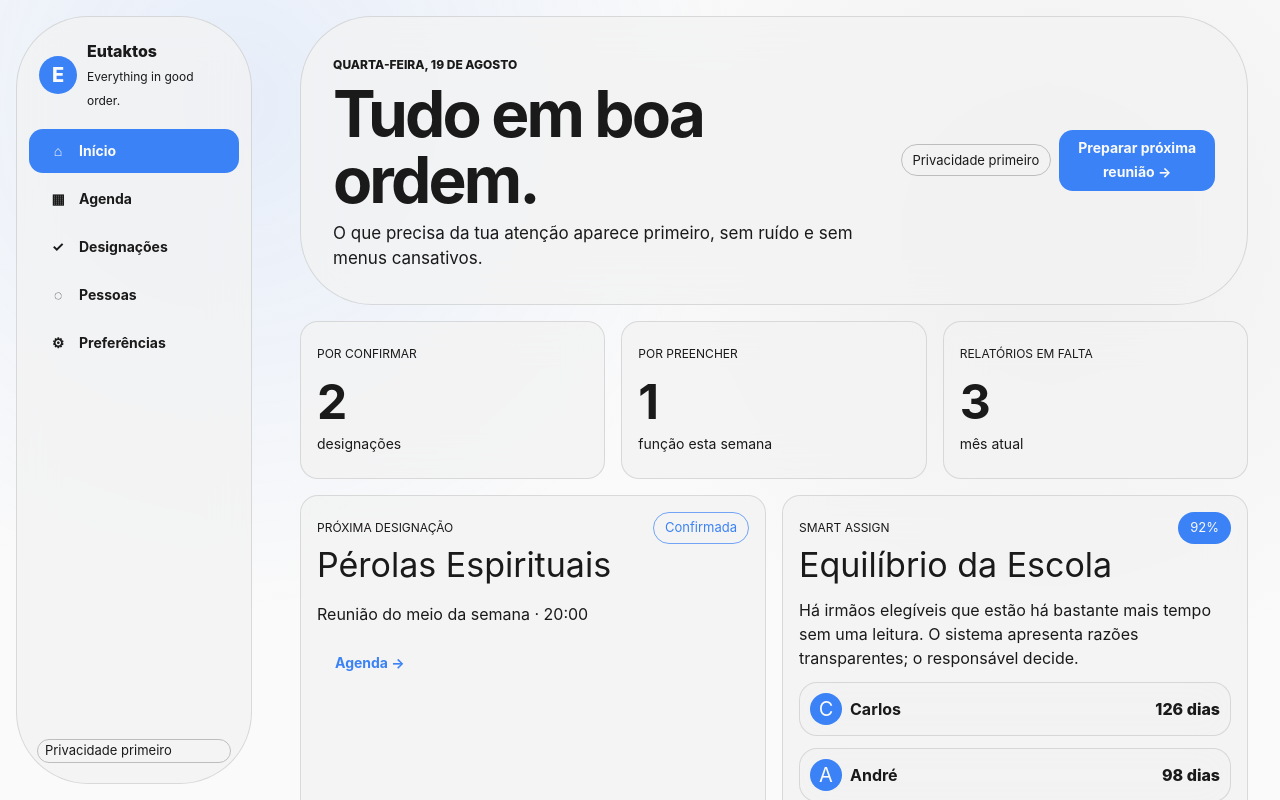
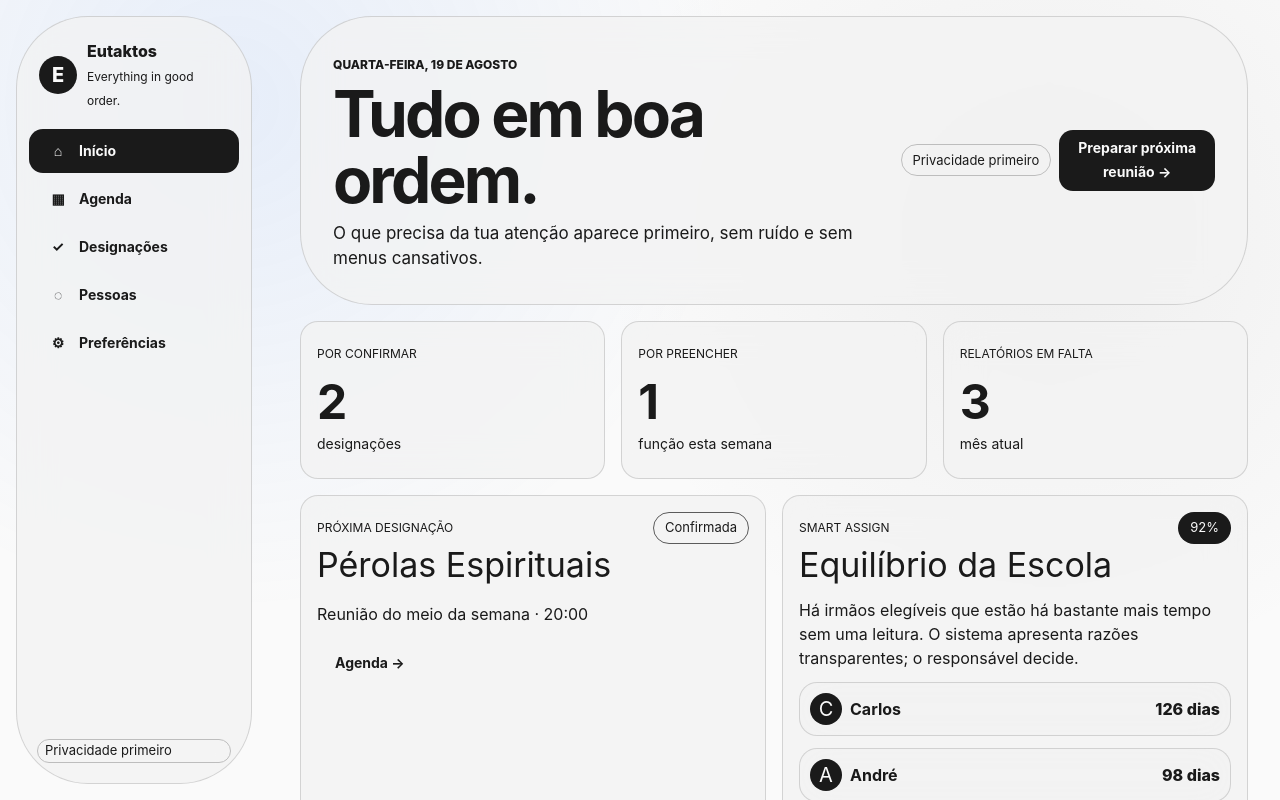
Before and after one commit to bfrpaulondev/eutaktos, a React (Vite) app in the folder apps/web-pwa/: page / in a window 1280 px wide. Shown: the top 800 px of the page. Built offline with nearby package versions, Linux system fonts and the light colour scheme.

Commit message:
fix(a11y): enforce contrast-safe palette roles

```diff
--- a/apps/web-pwa/src/theme.ts
+++ b/apps/web-pwa/src/theme.ts
@@ -25,6 +25,28 @@ interface ThemeOptionsInput {
   highContrast: boolean;
 }
 
+function linearize(channel: number): number {
+  const value = channel / 255;
+  return value <= 0.04045 ? value / 12.92 : ((value + 0.055) / 1.055) ** 2.4;
+}
+
+export function relativeLuminance(hex: string): number {
+  const value = hex.replace('#', '');
+  const red = linearize(Number.parseInt(value.slice(0, 2), 16));
+  const green = linearize(Number.parseInt(value.slice(2, 4), 16));
+  const blue = linearize(Number.parseInt(value.slice(4, 6), 16));
+  return 0.2126 * red + 0.7152 * green + 0.0722 * blue;
+}
+
+export function contrastRatio(first: string, second: string): number {
+  const [lighter, darker] = [relativeLuminance(first), relativeLuminance(second)].sort((a, b) => b - a);
+  return (lighter + 0.05) / (darker + 0.05);
+}
+
+function isReadableOnBoth(foreground: string, background: string, surface: string, minimum = 4.5): boolean {
+  return contrastRatio(foreground, background) >= minimum && contrastRatio(foreground, surface) >= minimum;
+}
+
 export function buildEutaktosTheme({
   paletteId,
   density,
@@ -37,13 +59,22 @@ export function buildEutaktosTheme({
   const compact = density === 'compact';
   const transparentSurface = reducedTransparency ? surface : alpha(surface, selected.mode === 'dark' ? 0.86 : 0.78);
 
+  // The supplied palettes are immutable brand presets. Some fourth/accent colors are intentionally
+  // subtle and do not meet normal-text contrast on their own. Semantic roles therefore select only
+  // contrast-safe colors from the same preset instead of changing the user's chosen hex values.
+  const secondaryText = isReadableOnBoth(muted, background, surface) ? muted : text;
+  const focusColor = isReadableOnBoth(accent, background, surface, 3) ? accent : text;
+
   let theme = createTheme({
     palette: {
       mode: selected.mode,
-      primary: { main: accent, contrastText: background },
+      // Primary is the palette's strong text color so contained controls always keep AA contrast.
+      // The fifth supplied color remains the visual accent through secondary/decorative roles.
+      primary: { main: text, contrastText: background },
+      secondary: { main: accent, contrastText: text },
       background: { default: background, paper: surface },
-      text: { primary: text, secondary: muted },
-      divider: highContrast ? text : alpha(muted, 0.28),
+      text: { primary: text, secondary: secondaryText },
+      divider: highContrast ? text : alpha(muted, 0.32),
     },
     shape: { borderRadius: 18 },
     spacing: compact ? 7 : 8,
@@ -75,7 +106,7 @@ export function buildEutaktosTheme({
           },
           '*': { boxSizing: 'border-box' },
           '*:focus-visible': {
-            outline: `3px solid ${accent}`,
+            outline: `3px solid ${focusColor}`,
             outlineOffset: 3,
           },
           '@media (prefers-reduced-motion: reduce)': {
@@ -89,7 +120,7 @@ export function buildEutaktosTheme({
           root: {
             backgroundColor: transparentSurface,
             backgroundImage: 'none',
-            border: `${highContrast ? 2 : 1}px solid ${highContrast ? text : alpha(muted, 0.20)}`,
+            border: `${highContrast ? 2 : 1}px solid ${highContrast ? text : alpha(muted, 0.24)}`,
             backdropFilter: reducedTransparency ? 'none' : 'blur(18px) saturate(118%)',
             WebkitBackdropFilter: reducedTransparency ? 'none' : 'blur(18px) saturate(118%)',
           },
@@ -100,7 +131,7 @@ export function buildEutaktosTheme({
         styleOverrides: {
           root: {
             backgroundColor: transparentSurface,
-            border: `${highContrast ? 2 : 1}px solid ${highContrast ? text : alpha(muted, 0.20)}`,
+            border: `${highContrast ? 2 : 1}px solid ${highContrast ? text : alpha(muted, 0.24)}`,
             transition: reducedMotion ? 'none' : 'transform 160ms ease, border-color 160ms ease',
           },
         },
@@ -117,11 +148,24 @@ export function buildEutaktosTheme({
           },
         },
       },
+      MuiLinearProgress: {
+        styleOverrides: {
+          root: { backgroundColor: alpha(accent, 0.18) },
+          bar: { backgroundColor: accent },
+        },
+      },
+      MuiSwitch: {
+        styleOverrides: {
+          switchBase: {
+            '&.Mui-checked': {
+              color: accent,
+              '& + .MuiSwitch-track': { backgroundColor: accent, opacity: 0.5 },
+            },
+          },
+        },
+      },
       MuiSelect: {
         defaultProps: { size: compact ? 'small' : 'medium' },
-      },
-      MuiSwitch: {
-        defaultProps: { color: 'primary' },
       },
     },
   });
```
